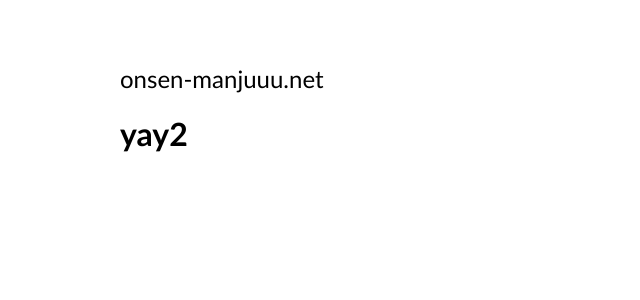
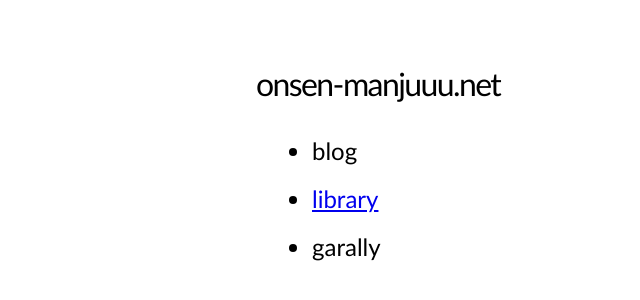
Before and after one commit to onsen-manjuuu/onsen-manjuuu.net, a Next.js app: page / in a window 1280 px wide. Shown: the top 300 px of the page, without its empty margins (0-640 px from the left). Built offline with nearby package versions, Linux system fonts and the light colour scheme.

Commit message:
add contents

```diff
--- a/components/layout.js
+++ b/components/layout.js
@@ -1,11 +1,15 @@
 import styles from './layout.module.css'
+import Link from 'next/link'
 import Head from 'next/head'
+
 
 export default function Layout({children}) {
     return (
     <div className={styles.container}>
 
-        <div className={styles.header}>onsen-manjuuu.net</div>
+        <div className={styles.header}>
+            <Link href="/" class = "header">onsen-manjuuu.net</Link>
+        </div>
         {children}
     </div>
     )
--- a/components/layout.module.css
+++ b/components/layout.module.css
@@ -1,10 +1,15 @@
+
+
 .container{
-    max-width: 36rem;
+    max-width: 80rem;
     padding: 0 1rem;
-    margin: 4rem 6rem;
+    margin: 4rem 15rem;
     font-family: "Gill Sans", sans-serif;;
 }
 
 .header{
-    font-size:1.5rem
+    font-size:2rem;
+    font-weight: 300;
+    letter-spacing: -0.1rem;
+
 }
--- /dev/null
+++ b/pages/_app.js
@@ -0,0 +1,5 @@
+import '../styles/global.css';
+
+export default function App({ Component, pageProps }) {
+    return <Component {...pageProps} />;
+}
--- a/pages/index.js
+++ b/pages/index.js
@@ -1,6 +1,8 @@
 import '../components/layout'
 import Layout from '../components/layout'
 import Head from 'next/head'
+import styles from '../styles/Home.module.css'
+import Link from 'next/link'
 
 export default function Home(){
   return (
@@ -8,7 +10,13 @@ export default function Home(){
     <Head>
       <title>onsen-manjuu.net</title>
     </Head>
-    <h1>yay2</h1>
+    <div className={styles.contentsList}>
+      <ul>
+        <li>blog</li>
+        <li><Link href="library">library</Link></li>
+        <li>garally</li>
+      </ul>
+    </div>
   </Layout>
 
   )
--- /dev/null
+++ b/styles/Home.module.css
@@ -0,0 +1,6 @@
+.contentsList{
+    font-size:1.5rem;
+    line-height: 3rem;
+    margin: 0rem 1rem;
+
+}
--- /dev/null
+++ b/styles/global.css
@@ -0,0 +1,22 @@
+body {
+  padding: 0;
+  margin: 0;
+  font-family: serif;
+  background-color: #ffffff;
+}
+
+a.header{
+  color: #000000;
+  text-decoration: none;
+}
+
+/*
+a,
+img,
+h1,
+h2,
+p,
+ul,
+ul,
+button,
+*/
--- a/styles/globals.css
+++ /dev/null
@@ -1,14 +0,0 @@
-html,
-body {
-  padding: 0;
-  margin: 0;
-  font-family: serif
-}
-a,
-img,
-h1,
-h2,
-p,
-ul,
-ul,
-button,
```
Also changed, not shown: pages/library.js (added, +44 -0 lines).
